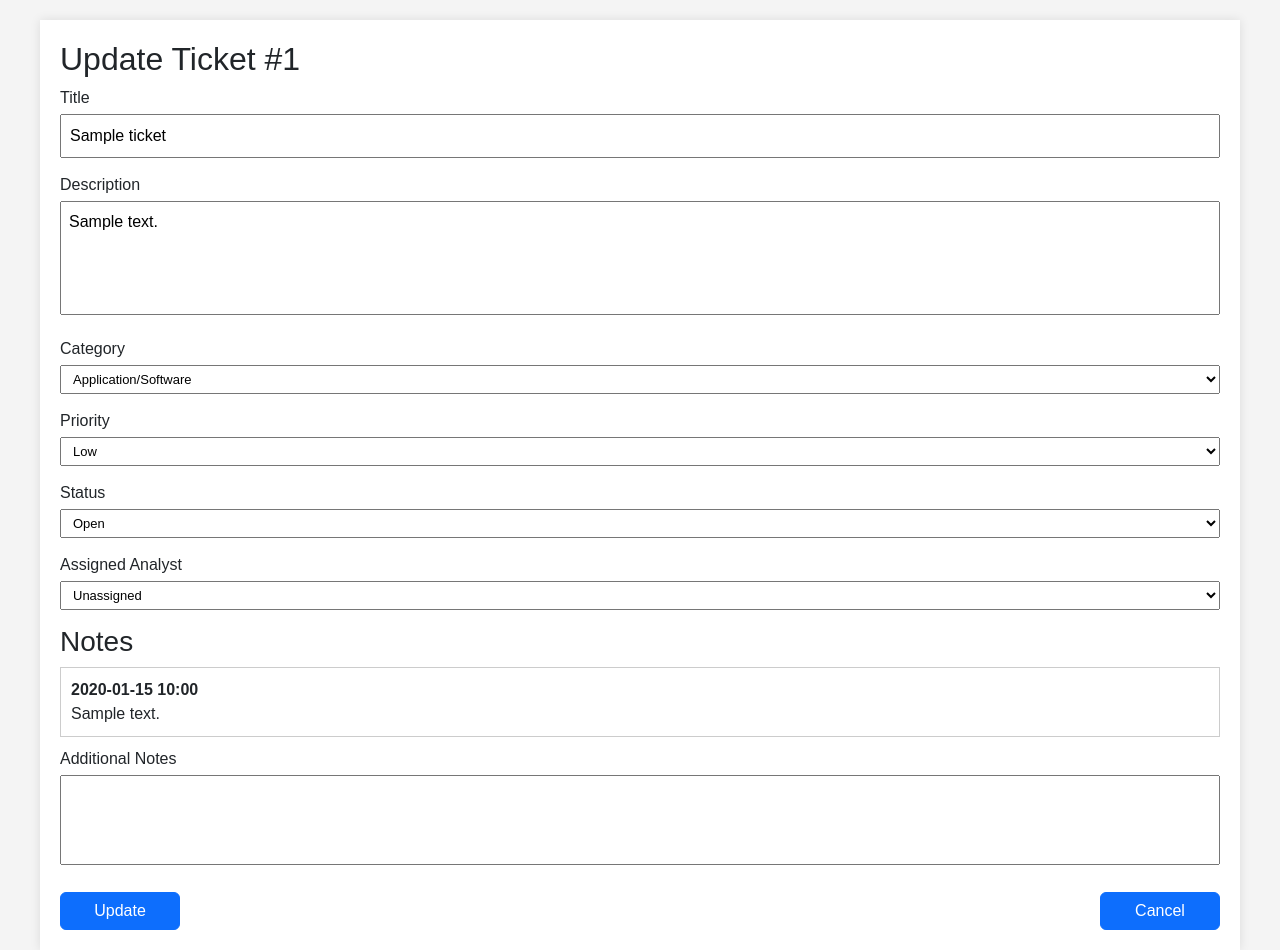
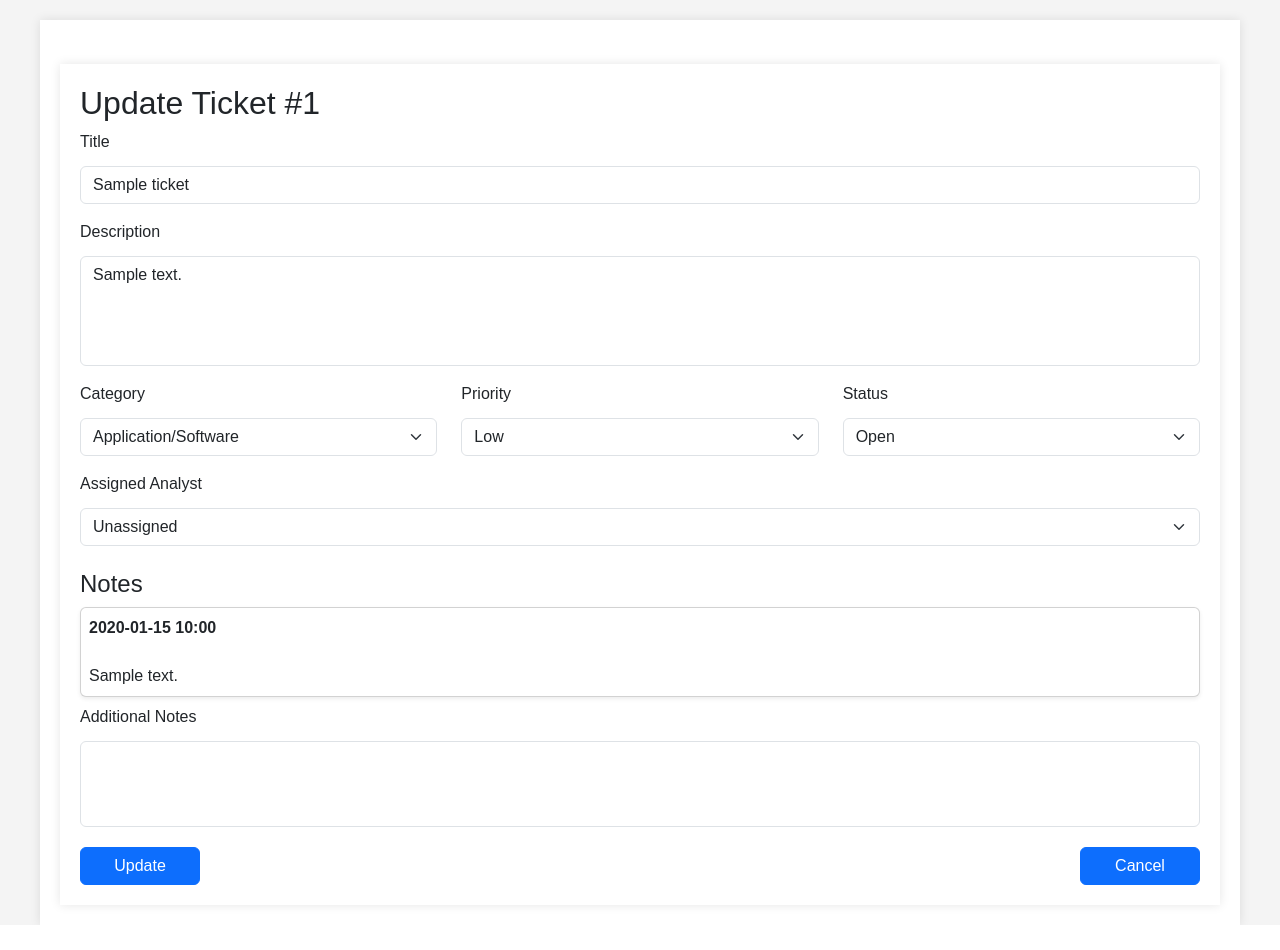
Before and after one commit to Sam-Bendelow/Ticket-Logging-System, a Flask app: page /tickets/update/1 in a window 1280 px wide. Shown: the part 54-1004 px from the top of the page. After the commit the page ends 979 px from the top, so only its background shows below. Run offline with Flask 3, Linux system fonts and the light colour scheme; a user stored in the database is signed in; tables that the repository leaves empty hold one stand-in row (values such as "Sample post"); some libraries are stand-ins or nearby versions.

Commit message:
Updated analyst and admin view ticket style

```diff
--- a/service_desk_app/app/templates/update_ticket_admin.html
+++ b/service_desk_app/app/templates/update_ticket_admin.html
@@ -1,53 +1,57 @@
 {% extends "base.html" %}
+{% block content %}
 
-{% block content %}
+<div class="container mt-4">
+
     <h2>Update Ticket #{{ ticket.id }}</h2>
+
     <form method="POST" onsubmit="return confirm('Are you sure you want to update this ticket?')">
         {{ form.hidden_tag() }}
 
-    <div class="form-group">
-        {{ form.title.label }}<br>
-        {{ form.title(size=40) }}
+        <div class="row mb-3">
+            <div class="col-12">
+                {{ form.title.label(class="form-label") }}
+                {{ form.title(class="form-control") }}
+            </div>
         </div>
 
-    <div class="form-group">
-        {{ form.description.label }}<br>
-        {{ form.description(rows=4, cols=40) }}
+        <div class="row mb-3">
+            <div class="col-12">
+                {{ form.description.label(class="form-label") }}
+                {{ form.description(class="form-control", rows=4) }}
+            </div>
         </div>
 
-    <div class="form-group">
-        {{ form.category.label }}<br>
-        {{ form.category() }}
+        <div class="row mb-3">
+            <div class="col-md-4">
+                {{ form.category.label(class="form-label") }}
+                {{ form.category(class="form-select") }}
             </div>
 
-    <div class="form-group">
-        {{ form.priority.label }}<br>
-        {{ form.priority() }}
+            <div class="col-md-4">
+                {{ form.priority.label(class="form-label") }}
+                {{ form.priority(class="form-select") }}
             </div>
 
-    {% if current_user.is_admin %}
-    <div class="form-group">
-        {{ form.status.label}}<br>
-        {{ form.status() }}
+            <div class="col-md-4">
+                {{ form.status.label(class="form-label") }}
+                {{ form.status(class="form-select") }}
             </div>
-    {% else %}
-    <div class="form-group">
-        {{ form.status.label }}<br>
-        {{ form.status(readonly=True) }}
+        </div>
+
+        {% if current_user.role in ['admin', 'analyst'] %}
+        <div class="row mb-3">
+            <div class="col-12">
+                {{ form.assigned_to.label(class="form-label") }}
+                {{ form.assigned_to(class="form-select") }}
+            </div>
         </div>
         {% endif %}
 
-    {% if current_user.role in ['admin', 'analyst'] %}
-    <div class="form-group">
-        {{ form.assigned_to.label }}<br>
-        {{ form.assigned_to() }}
-    </div>
-    {% endif %}
+        <h4 class="mt-4 mb-2">Notes</h4>
 
-
-    <h3>Notes</h3>
         {% for note in ticket.notes %}
-        <div style="border: 1px solid #ccc; padding: 10px; margin-bottom: 10px;">
+            <div class="card p-2 mb-2 shadow-sm">
                 <strong>{{ note.timestamp.strftime('%Y-%m-%d %H:%M') }}</strong><br>
                 {{ note.content }}
             </div>
@@ -55,13 +59,14 @@
             <p>No additional comments</p>
         {% endfor %}
 
-    <div>
-        {{ form.notes.label }}<br>
-        {{ form.notes(rows=3, cols=40) }}
+        <div class="row mb-3">
+            <div class="col-12">
+                {{ form.notes.label(class="form-label") }}
+                {{ form.notes(class="form-control", rows=3) }}
+            </div>
         </div>
 
         <div class="d-flex justify-content-between mt-3">
-
             <button type="submit" class="btn btn-primary update-btn">
                 Update
             </button>
@@ -70,6 +75,10 @@
                 onclick="if (confirm('Are you sure you want to cancel updating this ticket?')) window.history.back();">
                 Cancel
             </button>
+        </div>
 
     </form>
+
+</div>
+
 {% endblock %}
```
Lines whose indentation alone changed are shown as unchanged.
